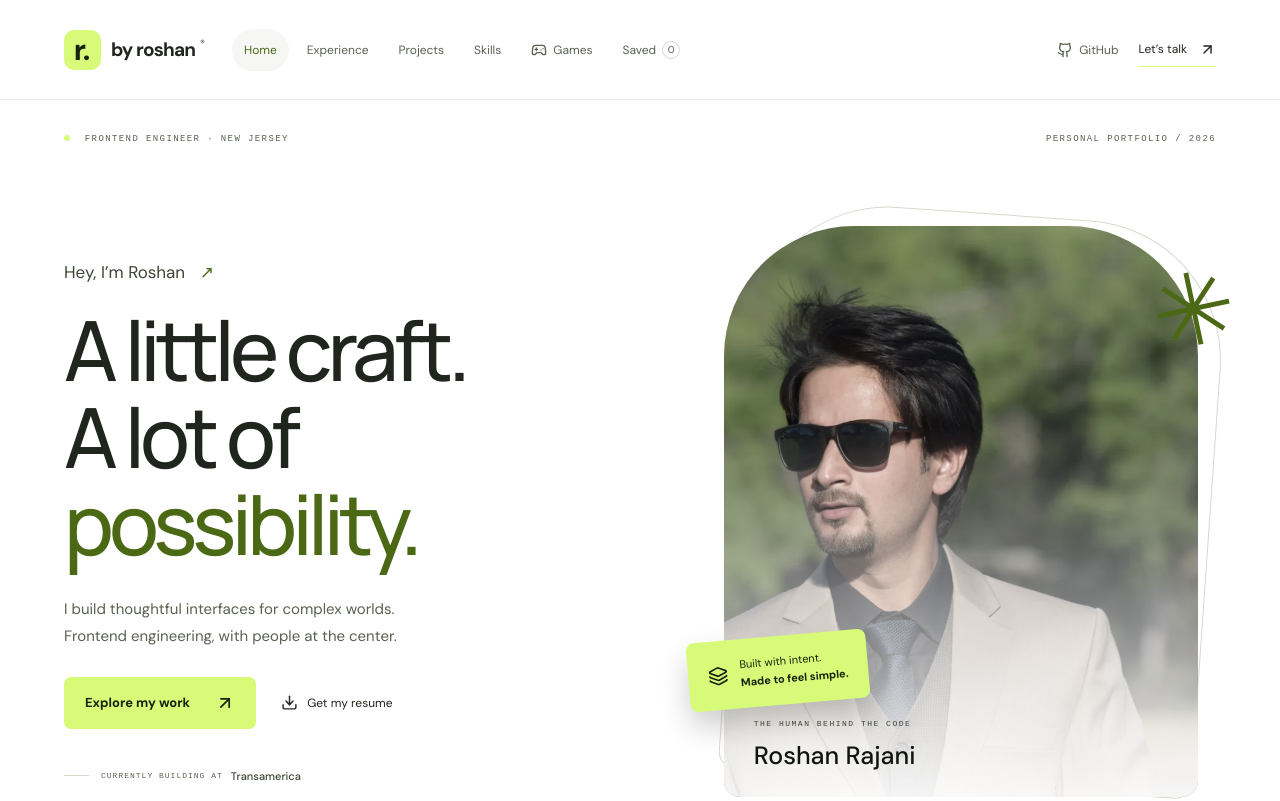
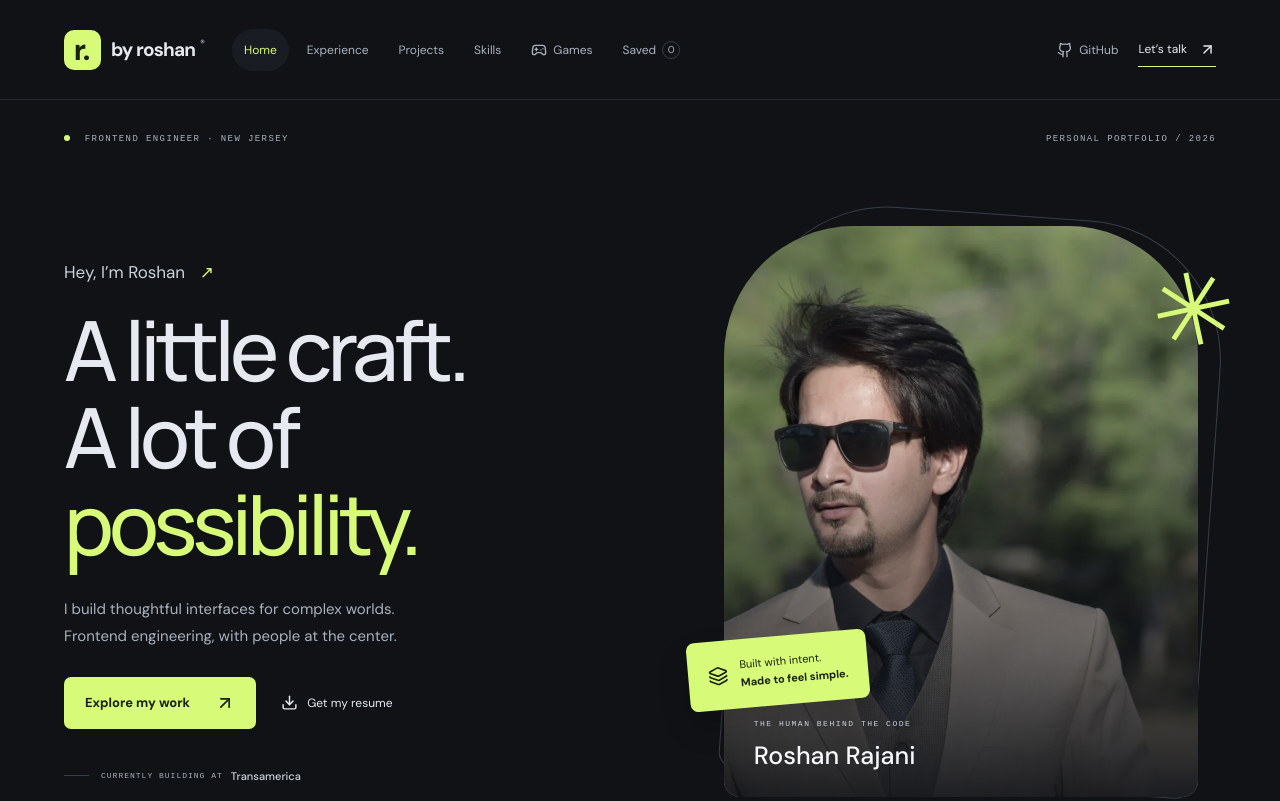
Before and after one commit to roshanrajani/roshan-career-dashboard, a React (Vite) app: page / in a window 1280 px wide. Shown: the top 801 px of the page. Built offline with nearby package versions, Linux system fonts and the light colour scheme.

Commit message:
Apply deep charcoal palette and refine Windows fluid trails

```diff
--- a/src/cpuFluid.ts
+++ b/src/cpuFluid.ts
@@ -15,7 +15,8 @@ export function startCpuFluid(canvas: HTMLCanvasElement) {
     red = new Float32Array(0),
     green = new Float32Array(0),
     blue = new Float32Array(0);
-  let temp = new Float32Array(0),
+  let reverse = new Float32Array(0),
+    temp = new Float32Array(0),
     nextU = new Float32Array(0),
     nextV = new Float32Array(0),
     pressure = new Float32Array(0),
@@ -41,7 +42,7 @@ export function startCpuFluid(canvas: HTMLCanvasElement) {
     const ratio = Math.min(devicePixelRatio || 1, 1.5);
     canvas.width = Math.max(1, Math.round(rect.width * ratio));
     canvas.height = Math.max(1, Math.round(rect.height * ratio));
-    const scale = 240 / Math.max(rect.width, rect.height, 1);
+    const scale = 300 / Math.max(rect.width, rect.height, 1);
     w = Math.max(32, Math.round(rect.width * scale));
     h = Math.max(32, Math.round(rect.height * scale));
     count = w * h;
@@ -52,13 +53,14 @@ export function startCpuFluid(canvas: HTMLCanvasElement) {
       green,
       blue,
       temp,
+      reverse,
       nextU,
       nextV,
       pressure,
       nextPressure,
       divergence,
       curl,
-    ] = Array.from({ length: 12 }, () => new Float32Array(count));
+    ] = Array.from({ length: 13 }, () => new Float32Array(count));
     ink.width = w;
     ink.height = h;
     pixels = inkCtx.createImageData(w, h);
@@ -89,6 +91,41 @@ export function startCpuFluid(canvas: HTMLCanvasElement) {
         dest[i] = sample(source, x - u[i] * dt, y - v[i] * dt) * decay;
       }
   };
+  // Correct the diffusion from backtracing, then clamp to nearby source values.
+  // This preserves thin curls without allowing negative ink or bright fringes.
+  const transportInk = (
+    source: Float32Array,
+    dest: Float32Array,
+    dt: number,
+    decay: number,
+  ) => {
+    advect(source, dest, dt, 1);
+    advect(dest, reverse, -dt, 1);
+    for (let y = 0; y < h; y++)
+      for (let x = 0; x < w; x++) {
+        const i = y * w + x;
+        const sx = Math.floor(Math.max(0, Math.min(w - 1.001, x - u[i] * dt)));
+        const sy = Math.floor(Math.max(0, Math.min(h - 1.001, y - v[i] * dt)));
+        const j = sy * w + sx;
+        const low = Math.min(
+          source[j],
+          source[j + 1],
+          source[j + w],
+          source[j + w + 1],
+        );
+        const high = Math.max(
+          source[j],
+          source[j + 1],
+          source[j + w],
+          source[j + w + 1],
+        );
+        dest[i] =
+          Math.max(
+            low,
+            Math.min(high, dest[i] + 0.5 * (source[i] - reverse[i])),
+          ) * decay;
+      }
+  };
   const render = (now: number) => {
     frame = 0;
     if (document.hidden) return;
@@ -108,7 +145,7 @@ export function startCpuFluid(canvas: HTMLCanvasElement) {
         const i = y * w + x;
         const fx = Math.abs(curl[i + w]) - Math.abs(curl[i - w]);
         const fy = Math.abs(curl[i - 1]) - Math.abs(curl[i + 1]);
-        const gain = (dt * 12 * curl[i]) / (Math.hypot(fx, fy) + 0.0001);
+        const gain = (dt * 18 * curl[i]) / (Math.hypot(fx, fy) + 0.0001);
         u[i] = Math.max(-120, Math.min(120, u[i] + fx * gain));
         v[i] = Math.max(-120, Math.min(120, v[i] + fy * gain));
       }
@@ -139,12 +176,12 @@ export function startCpuFluid(canvas: HTMLCanvasElement) {
         u[i] -= 0.5 * (pressure[i + 1] - pressure[i - 1]);
         v[i] -= 0.5 * (pressure[i + w] - pressure[i - w]);
       }
-    const decay = Math.exp(-dt * 1.4);
-    advect(red, temp, dt, decay);
+    const decay = Math.exp(-dt * 1.6);
+    transportInk(red, temp, dt, decay);
     [red, temp] = [temp, red];
-    advect(green, temp, dt, decay);
+    transportInk(green, temp, dt, decay);
     [green, temp] = [temp, green];
-    advect(blue, temp, dt, decay);
+    transportInk(blue, temp, dt, decay);
     [blue, temp] = [temp, blue];
     for (let i = 0; i < count; i++) {
       const r = 1 - Math.exp(-red[i]),
@@ -154,13 +191,17 @@ export function startCpuFluid(canvas: HTMLCanvasElement) {
       pixels.data[i * 4] = alpha ? (r / alpha) * 255 : 0;
       pixels.data[i * 4 + 1] = alpha ? (g / alpha) * 255 : 0;
       pixels.data[i * 4 + 2] = alpha ? (b / alpha) * 255 : 0;
-      pixels.data[i * 4 + 3] = alpha * 150;
+      pixels.data[i * 4 + 3] = alpha * 170;
     }
     inkCtx.putImageData(pixels, 0, 0);
     ctx.clearRect(0, 0, canvas.width, canvas.height);
     ctx.imageSmoothingEnabled = true;
     ctx.imageSmoothingQuality = "high";
+    // Ease the last faint residue out before putting the animation to sleep.
+    const fade = Math.max(0, Math.min(1, (until - now) / 750));
+    ctx.globalAlpha = fade * fade * (3 - 2 * fade);
     ctx.drawImage(ink, 0, 0, canvas.width, canvas.height);
+    ctx.globalAlpha = 1;
     if (now < until) frame = requestAnimationFrame(render);
     else clear();
   };
@@ -178,8 +219,8 @@ export function startCpuFluid(canvas: HTMLCanvasElement) {
         length = Math.hypot(dx, dy);
       if (length > 0.02) {
         const steps = Math.min(24, Math.ceil(length)),
-          radius = 3.2;
-        const hue = performance.now() * 0.00012 + 0.25 + (x / w) * 0.22;
+          radius = 2.8;
+        const hue = performance.now() * 0.00007 + 0.25 + (x / w) * 0.22;
         const color = [0, 0.33, 0.67].map(
           (shift) =>
             0.08 +
@@ -202,8 +243,8 @@ export function startCpuFluid(canvas: HTMLCanvasElement) {
                 weight = Math.exp(
                   -((ix - cx) ** 2 + (iy - cy) ** 2) / radius ** 2,
                 );
-              u[i] += Math.max(-50, Math.min(50, (dx * 9) / steps)) * weight;
-              v[i] += Math.max(-50, Math.min(50, (dy * 9) / steps)) * weight;
+              u[i] += Math.max(-50, Math.min(50, (dx * 13) / steps)) * weight;
+              v[i] += Math.max(-50, Math.min(50, (dy * 13) / steps)) * weight;
               red[i] = Math.min(5, red[i] + color[0] * weight * 0.5);
               green[i] = Math.min(5, green[i] + color[1] * weight * 0.5);
               blue[i] = Math.min(5, blue[i] + color[2] * weight * 0.5);
--- a/src/style.css
+++ b/src/style.css
@@ -1,7 +1,7 @@
 @import url('https://fonts.googleapis.com/css2?family=DM+Sans:wght@400;450;500;550;600;650;700&family=Manrope:wght@400;500;600;650;700;750;800&display=swap');
 
 /* Foundation: every interface color comes from the shared three-theme palette. */
-:root { font-family: 'DM Sans', sans-serif; color: var(--text); background: var(--bg); font-synthesis: none; color-scheme: light; }
+:root { font-family: 'DM Sans', sans-serif; color: var(--text); background: var(--bg); font-synthesis: none; color-scheme: dark; }
 * { box-sizing: border-box; }
 body { margin: 0; }
 button, input, select { font: inherit; }
--- a/src/theme.css
+++ b/src/theme.css
@@ -1,16 +1,16 @@
-/* White surfaces with neon accents and readable foregrounds. */
+/* Deep charcoal with neon accents. */
 :root {
-  color-scheme: light;
+  color-scheme: dark;
   --accent: #d7fb79;
-  --accent-ink: #4b6815;
+  --accent-ink: #d7fb79;
   --on-accent: #18220e;
-  --bg: #ffffff;
-  --surface: #f6f7f5;
-  --raised: #edf0e9;
-  --border: #d5dacf;
-  --subtle: #68735e;
-  --muted: #596151;
-  --secondary: #3d4537;
-  --text: #20261d;
-  --bright: #10150e;
+  --bg: #101216;
+  --surface: #191c22;
+  --raised: #232730;
+  --border: #383e49;
+  --subtle: #949daa;
+  --muted: #aab2bf;
+  --secondary: #ccd2dc;
+  --text: #e6eaf0;
+  --bright: #f7f9fc;
 }
--- a/src/theme.ts
+++ b/src/theme.ts
@@ -2,4 +2,4 @@
 document.documentElement.dataset.theme = 'neon';
 const icon = document.querySelector<HTMLLinkElement>('link[rel="icon"]');
 if (icon) icon.href = '/favicon.svg';
-document.querySelector('meta[name="theme-color"]')?.setAttribute('content', '#ffffff');
+document.querySelector('meta[name="theme-color"]')?.setAttribute('content', '#101216');
```
